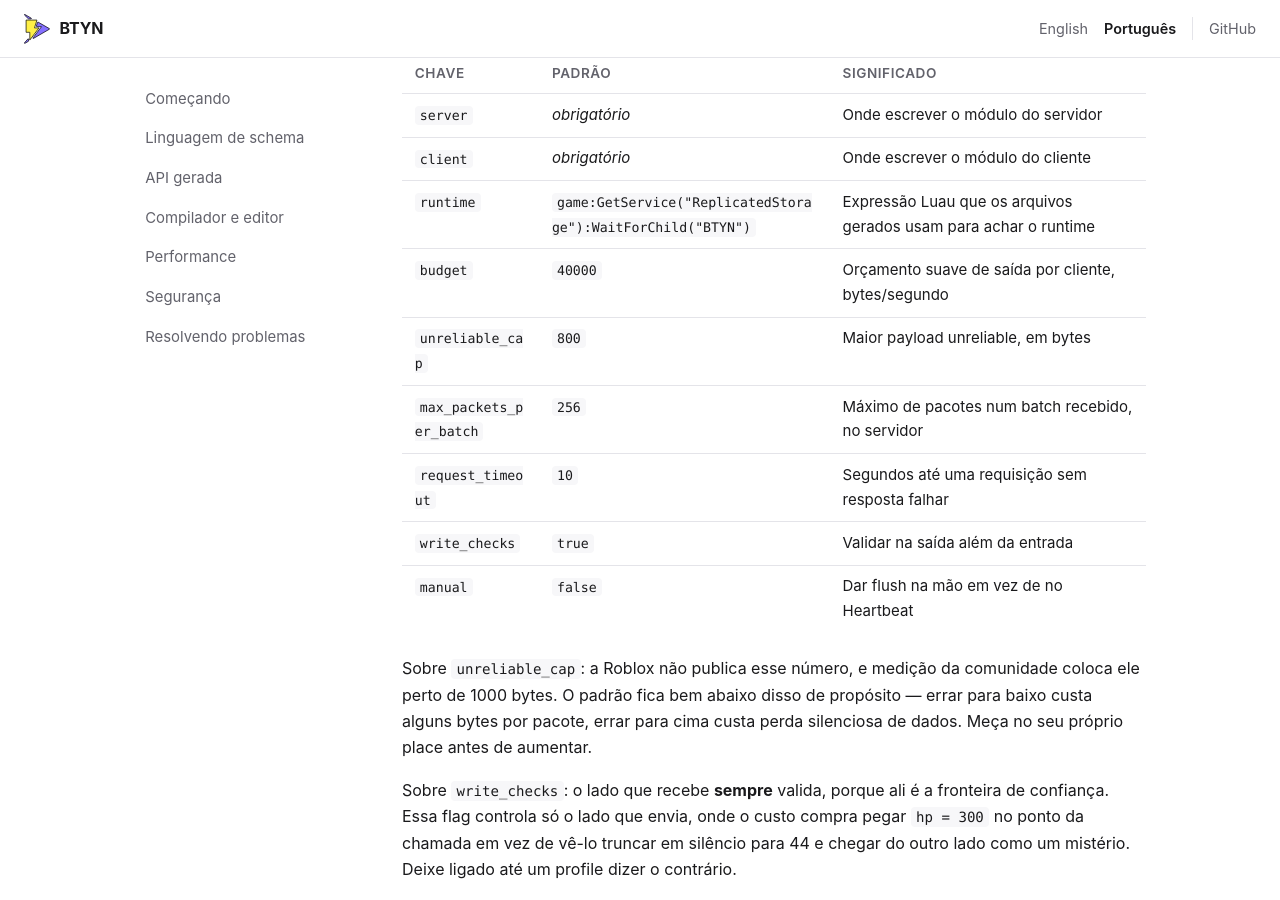
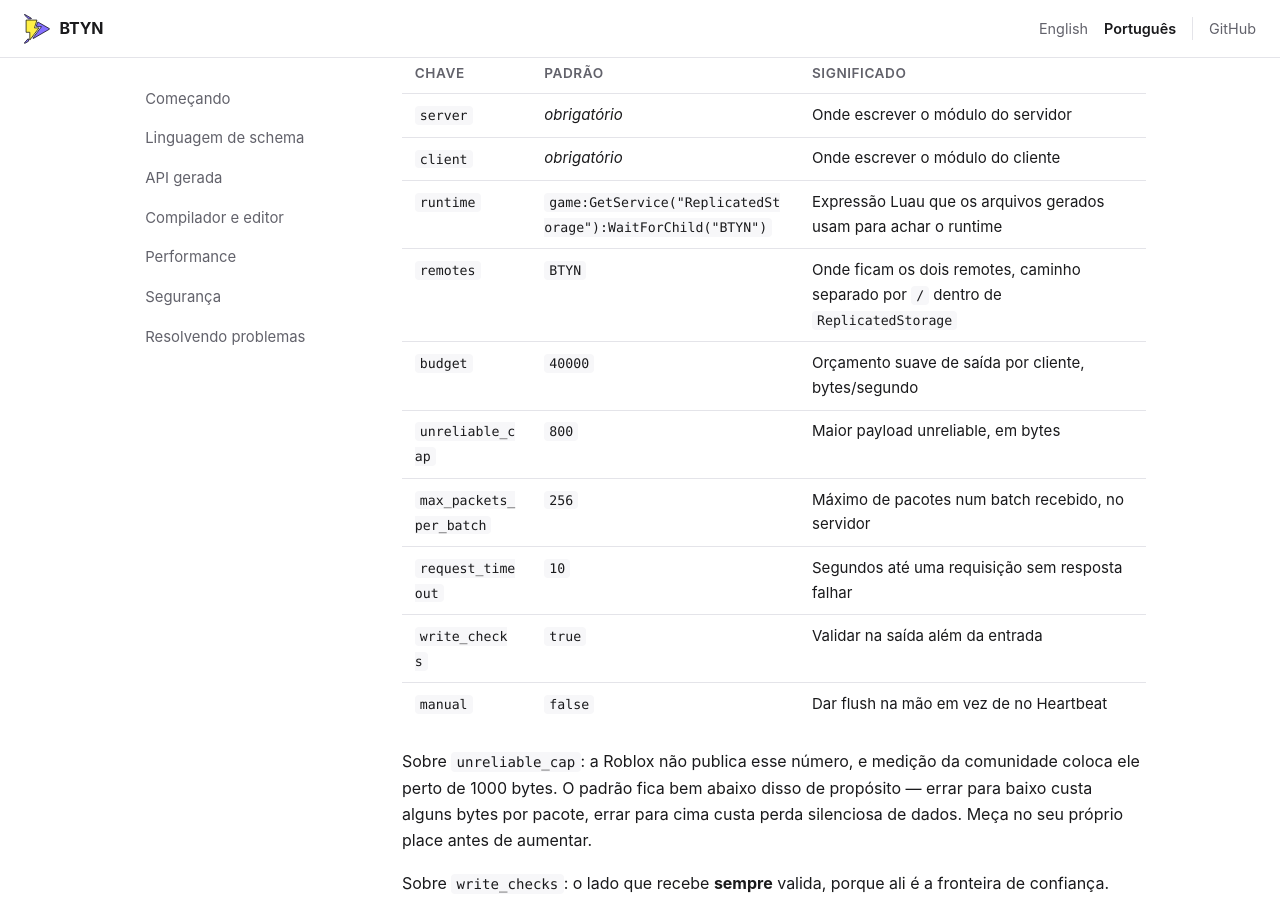
Before and after one commit to ocauapaz/BTYN, a Jekyll site: the page built from docs/pt-br/schema.md, in a window 1280 px wide and 900 px high, scrolled down 2975 px. Built offline with Jekyll 4.4.1, drawn with Linux system fonts in a browser that asks for light colours.

Commit message:
feat: let a schema place the remotes under a folder path

```diff
--- a/docs/pt-br/schema.md
+++ b/docs/pt-br/schema.md
@@ -142,6 +142,7 @@ config {
 | `server` | *obrigatório* | Onde escrever o módulo do servidor |
 | `client` | *obrigatório* | Onde escrever o módulo do cliente |
 | `runtime` | `game:GetService("ReplicatedStorage"):WaitForChild("BTYN")` | Expressão Luau que os arquivos gerados usam para achar o runtime |
+| `remotes` | `BTYN` | Onde ficam os dois remotes, caminho separado por `/` dentro de `ReplicatedStorage` |
 | `budget` | `40000` | Orçamento suave de saída por cliente, bytes/segundo |
 | `unreliable_cap` | `800` | Maior payload unreliable, em bytes |
 | `max_packets_per_batch` | `256` | Máximo de pacotes num batch recebido, no servidor |
```
Also changed, not shown: docs/en/schema.md (+1 -0 lines), 4 other files.
